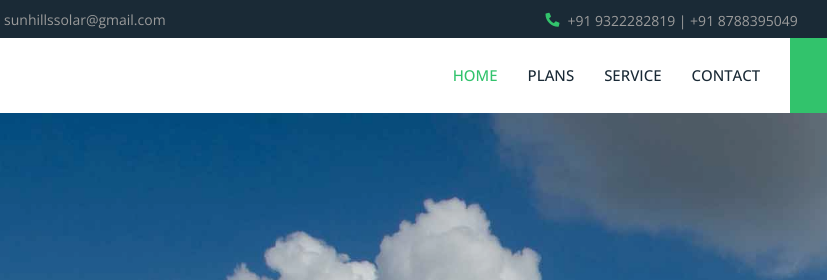
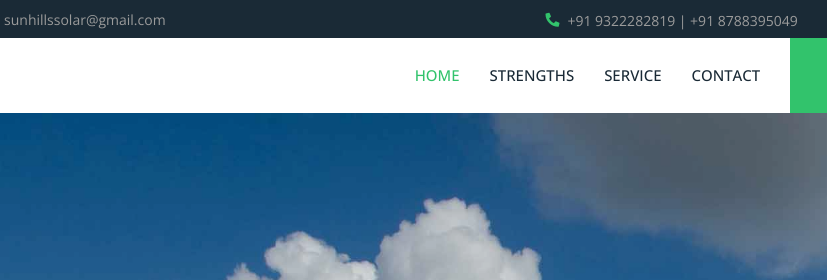
Before and after one commit to da9156/Sun, a plain HTML site: page index.html in a window 1280 px wide. Shown: the top 280 px of the page, 270-1097 px from the left. Drawn offline with nearby package versions, Linux system fonts and the light colour scheme; a script that the page names is missing.

Commit message:
update navbar

```diff
--- a/index.html
+++ b/index.html
@@ -101,7 +101,7 @@
         <div class="collapse navbar-collapse" id="navbarCollapse">
             <div class="navbar-nav ms-auto p-4 p-lg-0">
                 <a href="index.html" class="nav-item nav-link active">Home</a>
-                <a href="#OurPlans" class="nav-item nav-link">Plans</a>
+                <a href="#OurPlans" class="nav-item nav-link">Strengths</a>
                 <a href="#Service" class="nav-item nav-link">Service</a>
                 <a href="#Contact" class="nav-item nav-link">Contact</a>
             </div>
```
